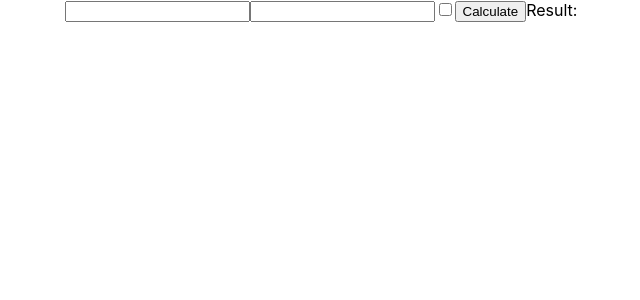
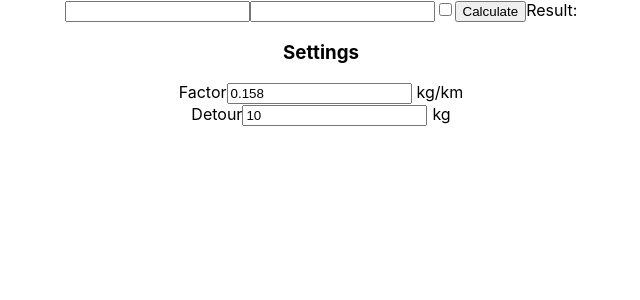
Before and after one commit to cladg92/atmosfair_frontend, a React (Create React App) app: page / in a window 1280 px wide. Shown: the top 300 px of the page, without its empty margins (319-959 px from the left). Built offline with nearby package versions, Linux system fonts and the light colour scheme.

Commit message:
Add Settings component and test

```diff
--- a/src/AirportSearch.js
+++ b/src/AirportSearch.js
@@ -1,4 +1,5 @@
 import React, { Component } from "react";
+import Settings from "./Settings";
 
 class AirportSearch extends Component {
   state = {
@@ -12,6 +13,8 @@ class AirportSearch extends Component {
     coordinates2: [],
     emissions: undefined,
     isChecked: false,
+    factor: 0.158,
+    detour: 10,
   };
 
   handleInputChanged1 = (event) => {
@@ -50,13 +53,23 @@ class AirportSearch extends Component {
     });
   };
 
-  handleChange = (event) => {
+  handleChangeCheckbox = (event) => {
     if (event.target.checked) {
       console.log("Checkbox is checked");
       this.setState({ isChecked: true });
     } else {
       this.setState({ isChecked: false });
     }
+  };
+
+  handleChangeFactor = (event) => {
+    console.log(event.target.value);
+    this.setState({ factor: event.target.value });
+  };
+
+  handleChangeDetour = (event) => {
+    console.log(event.target.value);
+    this.setState({ detour: event.target.value });
   };
 
   distance_km = (c1, c2) => {
@@ -144,7 +157,7 @@ class AirportSearch extends Component {
           className="roundtrip"
           name="roundtrip"
           value={this.state.isChecked}
-          onChange={this.handleChange}
+          onChange={this.handleChangeCheckbox}
         />
         <button
           className="button"
@@ -154,15 +167,22 @@ class AirportSearch extends Component {
                 this.state.coordinates1,
                 this.state.coordinates2
               ),
-              0.158,
-              10
+              this.state.factor,
+              this.state.detour
             )
           }
         >
           Calculate
         </button>
+
         <label>Result:</label>
         <div className="result">{this.state.emissions}</div>
+        <Settings
+          detour={this.state.detour}
+          factor={this.state.factor}
+          handleChangeDetour={this.handleChangeDetour}
+          handleChangeFactor={this.handleChangeFactor}
+        />
       </div>
     );
   }
--- /dev/null
+++ b/src/Settings.js
@@ -0,0 +1,34 @@
+import React, { Component } from "react";
+
+class Settings extends Component {
+  render() {
+    return (
+      <div className="Settings">
+        <h3>Settings</h3>
+        <div className="factor">
+          <label>Factor</label>
+          <input
+            type="number"
+            step="any"
+            value={this.props.factor}
+            className="factor"
+            onChange={this.props.handleChangeFactor}
+          />
+          <span style={{ marginLeft: 5 }}>kg/km</span>
+        </div>
+        <div className="detour">
+          <label>Detour</label>
+          <input
+            type="number"
+            className="detour"
+            value={this.props.detour}
+            onChange={this.props.handleChangeDetour}
+          />
+          <span style={{ marginLeft: 5 }}>kg</span>
+        </div>
+      </div>
+    );
+  }
+}
+
+export default Settings;
```
Also changed, not shown: 2 other files (tests, documents, lock files or other folders).
